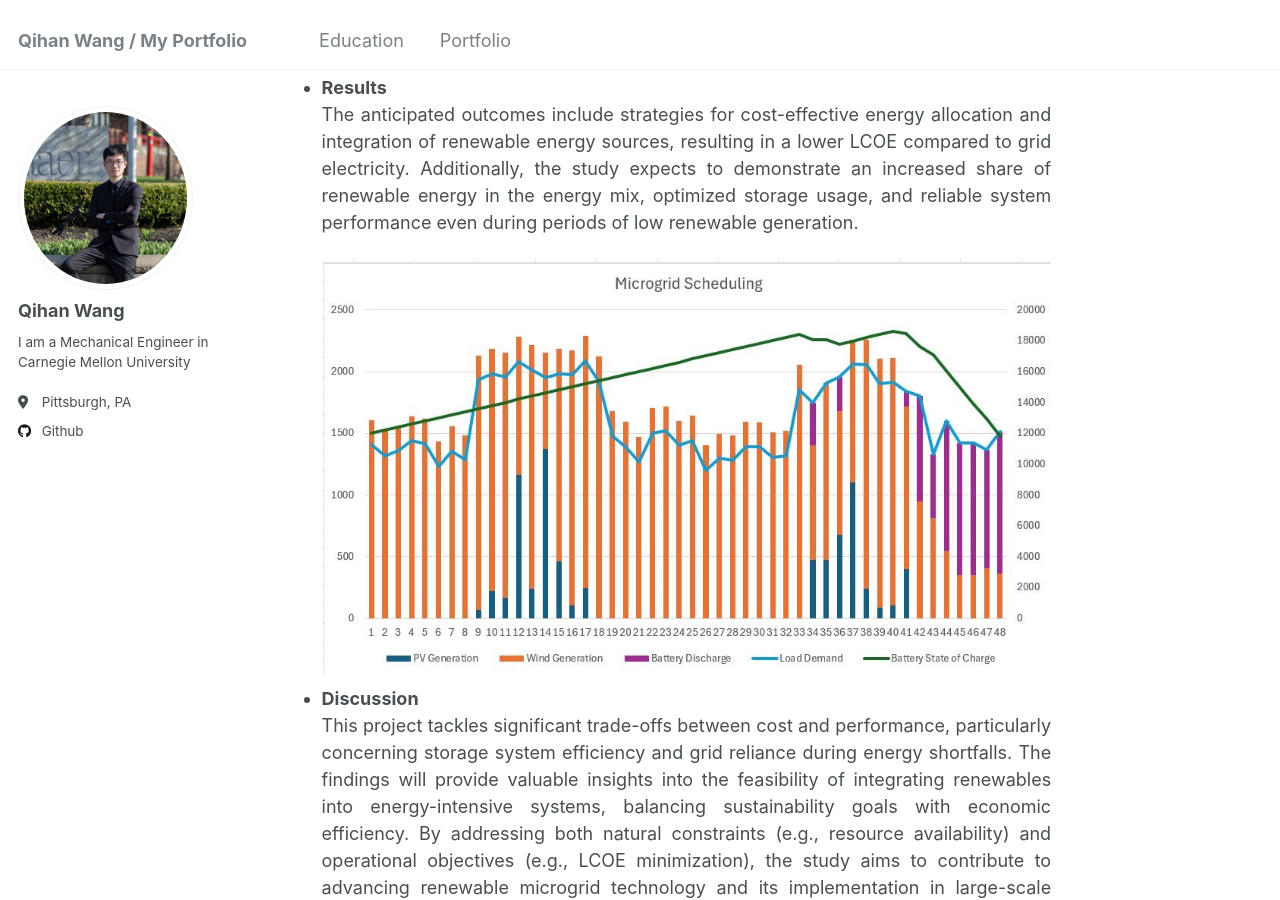
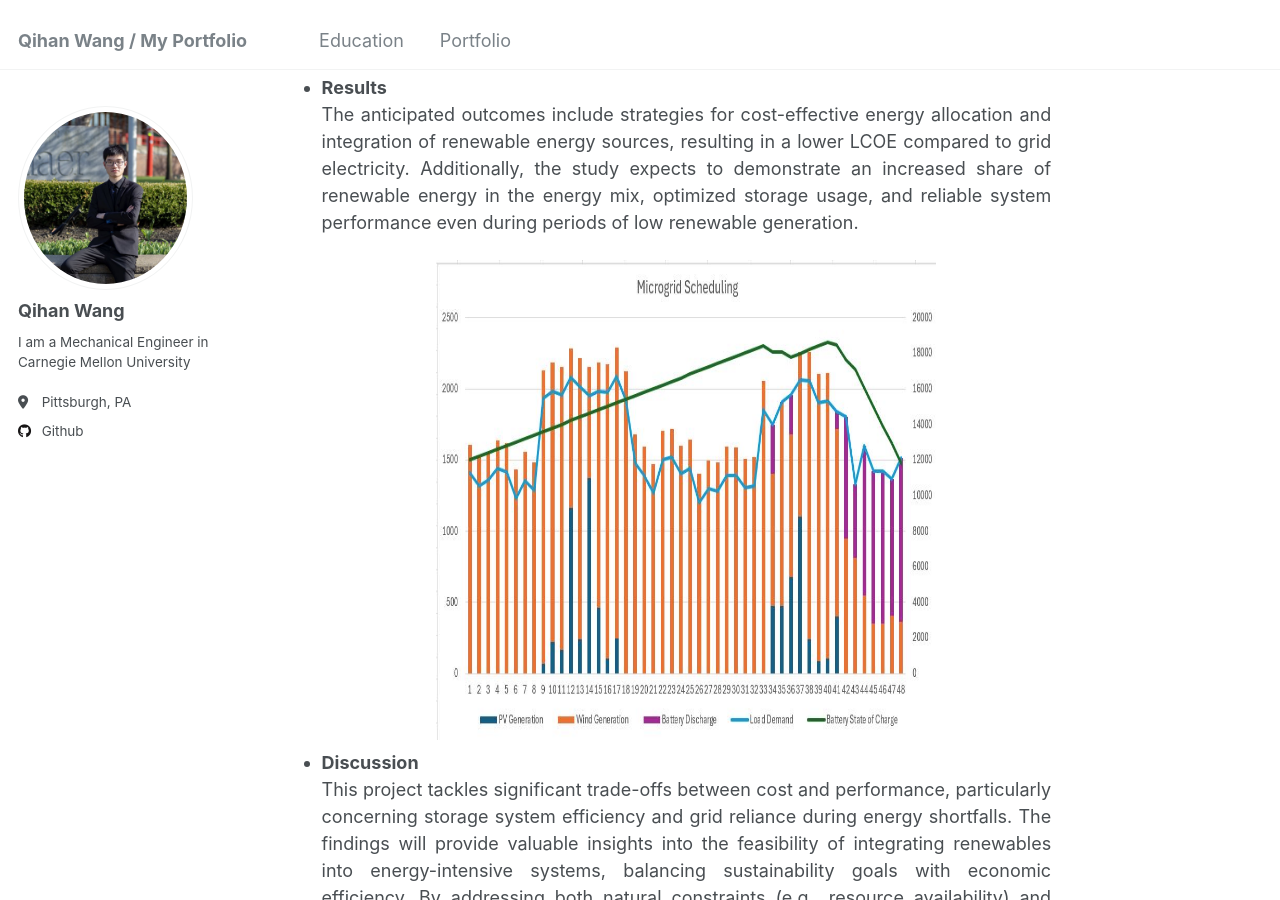
Before and after one commit to wangqihan2000/wqh.github.io, a Jekyll site: the page built from _portfolio/optimization.md, in a window 1280 px wide and 900 px high, scrolled down 1487 px. Built offline with Jekyll 4.4.1, drawn with Linux system fonts in a browser that asks for light colours.

Commit message:
Update optimization.md

```diff
--- a/_portfolio/optimization.md
+++ b/_portfolio/optimization.md
@@ -20,7 +20,7 @@ collection: portfolio
 * <p style="text-align: justify;"><b>Results</b><br>The anticipated outcomes include strategies for cost-effective energy allocation and integration of renewable energy sources, resulting in a lower LCOE compared to grid electricity. Additionally, the study expects to demonstrate an increased share of renewable energy in the energy mix, optimized storage usage, and reliable system performance even during periods of low renewable generation.</p>
 
     <div style="text-align:center">
-    <img src="/images/Microgrid.png" alt="buggy_lqr_plots">
+    <img src="/images/Microgrid.png" alt="buggy_lqr_plots" style="width:500px;height:480px;">
     </div>
 
 * <p style="text-align: justify;"><b>Discussion</b><br>This project tackles significant trade-offs between cost and performance, particularly concerning storage system efficiency and grid reliance during energy shortfalls. The findings will provide valuable insights into the feasibility of integrating renewables into energy-intensive systems, balancing sustainability goals with economic efficiency. By addressing both natural constraints (e.g., resource availability) and operational objectives (e.g., LCOE minimization), the study aims to contribute to advancing renewable microgrid technology and its implementation in large-scale energy systems.</p>
```
